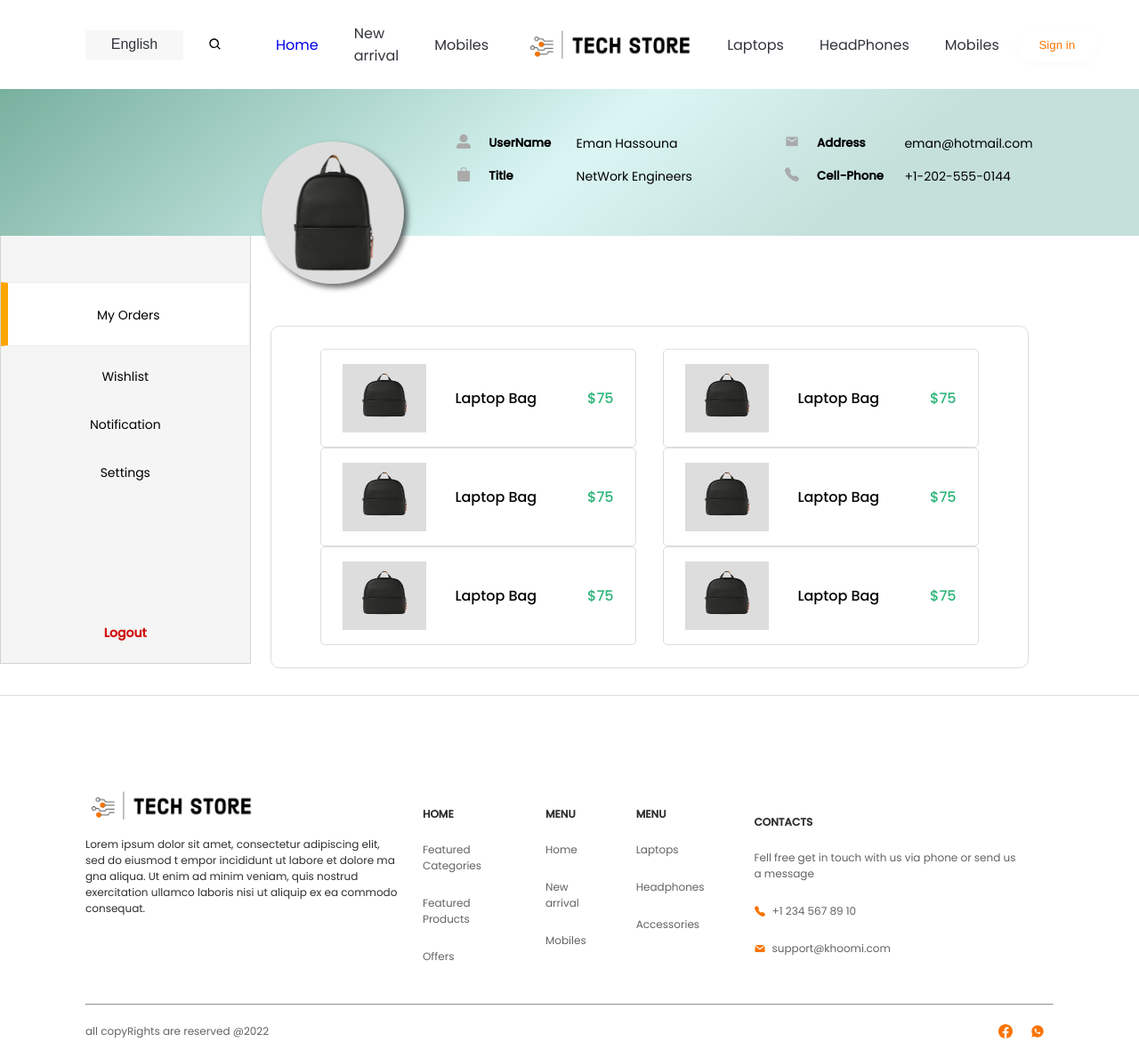
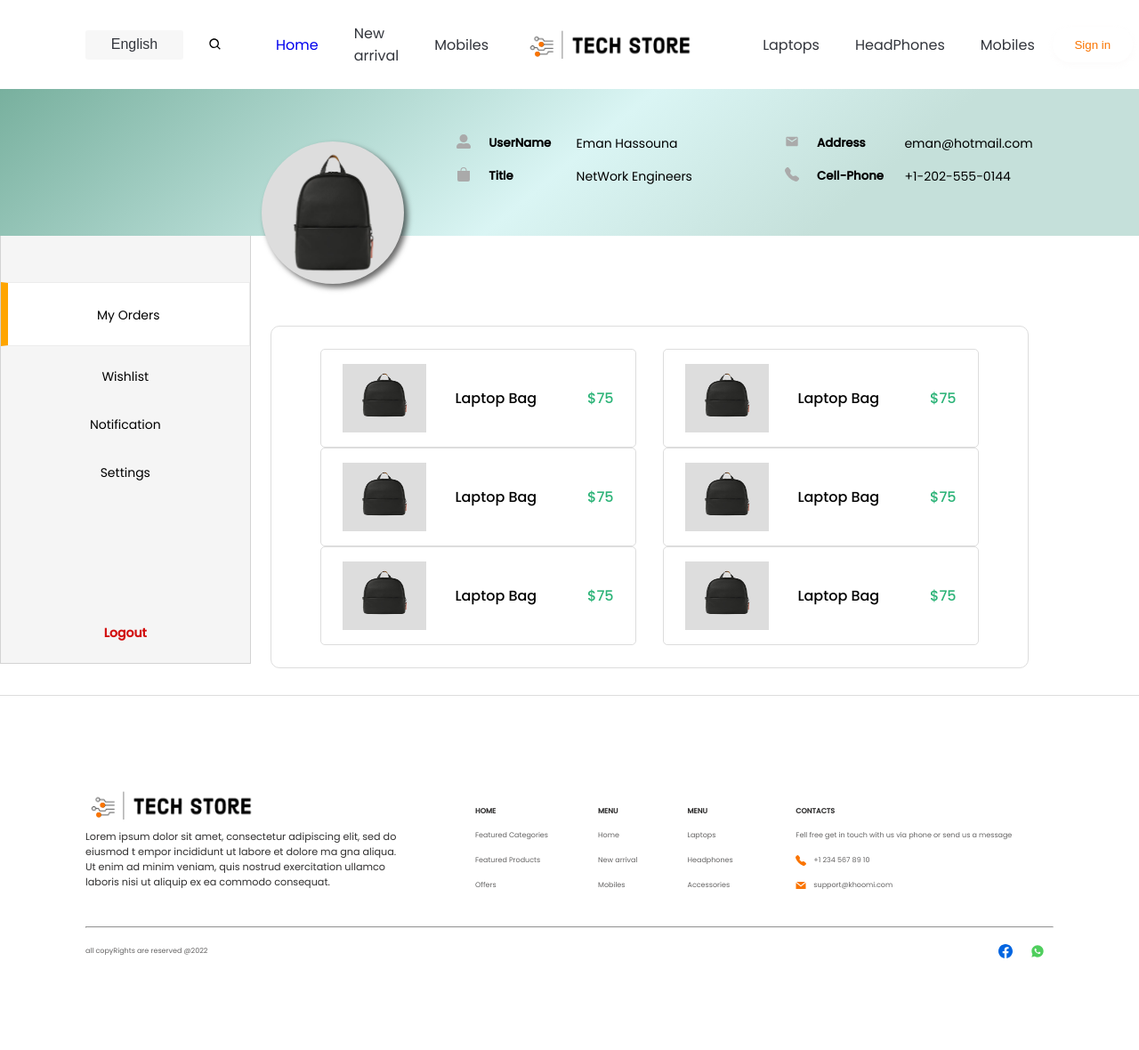
Before and after one commit to Ajyal-React/eCommerceApp_teamTwo, a React (Create React App) app: page /Profile in a window 1280 px wide. Shown: the whole page at 89% size. After the commit the page ends 1152 px from the top, so only its background shows below. Built offline with nearby package versions, Linux system fonts and the light colour scheme.

Commit message:
make responsive style to footer & main nav relate #40

```diff
--- a/src/Components/Navbar/FooterNav.Style.js
+++ b/src/Components/Navbar/FooterNav.Style.js
@@ -5,36 +5,76 @@ import { GrMail } from "react-icons/gr";
 
 export const FooterContainer = styled("div")`
   min-height: 270px;
+
+
 `;
+export const FirstSecContainer = styled("div")`
+display:flex;
+ flex-direction:row;
+
+
+   @media (max-width: 376px) {
+      flex-wrap: wrap;
+      justify-content:center;
+
+    }
+`;
+
 export const FirstSide = styled("div")`
   width: 414px;
+  display:flex;
+   flex-direction:column;
+  @media (max-width: 376px) {
+    width: 375px;
+    align-items:center;
+
+  }
 `;
 
 export const LogoImg = styled("Img")`
   width: 188px;
   height: 39px;
+  @media (max-width: 376px) {
+
+  }
 `;
 
 export const FooterText = styled(Paragraphe)`
   max-width: 358px;
-  font-size: 12px;
+  font-size: .7rem;
   color: #302f2f;
   text-align: left;
+  @media (max-width: 376px) {
+     max-width: 345px;
+    text-align: center;}
 `;
-export const SecondSide = styled("div")``;
+export const SecondSide = styled("div")`
+@media (max-width: 376px) {
+width:375px;
+
+
+ }
+`;
 
 export const FooterTitle = styled(Title)`
-  font-size: 12px;
+  font-size: .5rem;
   color: #302f2f;
 `;
 
+
 export const FooterSubTitle = styled(Paragraphe)`
-  font-size: 12px;
+  font-size: .5rem;
   color: #646363;
   padding-right: 1vh;
+  @media (max-width: 376px) {
+
+   color: #302f2f;
+  }
+
 `;
 export const MenuContainer = styled("div")`
   margin: 3vh;
+
 `;
 export const ContactContainer = styled("div")`
   margin: 3vh;
--- a/src/Components/Navbar/FooterNav.js
+++ b/src/Components/Navbar/FooterNav.js
@@ -23,6 +23,9 @@ import {
   GrMailIcon,
   ContactContainer,
   FlexCenter,
+  FirstSecContainer,
+
+
 } from "./FooterNav.Style";
 import LogoImage from "../../images/Group 14849.png";
 import { ThirdSide } from "./MainNavbar.Style";
@@ -34,7 +37,8 @@ import { IconContext } from "react-icons/lib";
 function FooterNav() {
   return (
     <FooterContainer>
-      <FlexBoxRow>
+
+      <FirstSecContainer>
         <FirstSide>
           <LogoImg src={LogoImage}></LogoImg>
           <FooterText>
@@ -80,9 +84,11 @@ function FooterNav() {
           <ContactContainer>
             <FlexCol>
               <FooterTitle>Contacts</FooterTitle>
+
               <FooterSubTitle>
                 Fell free get in touch with us via phone or send us a message
               </FooterSubTitle>
+
               <IconsSec>
                 {" "}
                 <FlexBoxCenter>
@@ -97,10 +103,13 @@ function FooterNav() {
                   <FooterSubTitle>support@khoomi.com</FooterSubTitle>
                 </FlexBoxCenter>
               </IconsSec>
+
             </FlexCol>
           </ContactContainer>
         </ThirdSide>
-      </FlexBoxRow>
+      </FirstSecContainer>
+
+
       <HrStyle></HrStyle>
 
       <LastSide>
@@ -109,15 +118,19 @@ function FooterNav() {
 
           <SocialIcons>
             <FlexBoxRow>
-              <IconContext.Provider value={{ color: "#FA7400" }}>
+
                 <SocialStyle>
                   {" "}
+                  <IconContext.Provider value={{ color: "#0165E1" }}>
                   <SiFacebook />
+                  </IconContext.Provider>
                 </SocialStyle>
                 <SocialStyle>
+                <IconContext.Provider value={{ color: "#4FCE5D" }}>
                   <RiWhatsappFill />
+                  </IconContext.Provider>
                 </SocialStyle>
-              </IconContext.Provider>
+
             </FlexBoxRow>
           </SocialIcons>
         </FlexCenter>
--- a/src/Components/Navbar/MainNavbar.Style.js
+++ b/src/Components/Navbar/MainNavbar.Style.js
@@ -3,10 +3,25 @@ import { BsHeart } from "react-icons/bs";
 import { AiOutlineUser } from "react-icons/ai";
 import { RiShoppingBagFill } from "react-icons/ri";
 import { Button } from "../../Global.style";
+import {CgMenuLeft}from "react-icons/cg"
 
 export const FirstSide = styled.div`
   margin: auto;
-`;
+  @media (max-width: 376px) {
+    display: none;
+  }
+`
+export const MenuResponsive = styled(CgMenuLeft)`
+display: none;
+@media (max-width: 376px) {
+ display: block;
+ height:20px;
+ width:20px;
+
+
+}
+`
+
 
 export const NavBG = styled.div`
   height: 100px;
@@ -16,6 +31,17 @@ export const NavBG = styled.div`
   width: 100%;
   z-index: 10000;
   display: flex;
+  @media (max-width: 376px) {
+    height: 75px;
+  }
+`;
+export const CategoriesList = styled.ul`
+  list-style: none;
+  margin:0;
+  @media (max-width: 376px) {
+    display:none;
+
+   }
 `;
 
 export const CenterSide = styled.div`
@@ -24,6 +50,16 @@ export const CenterSide = styled.div`
 
 export const ListItems = styled.li`
   padding: 0 20px;
+  @media (max-width: 376px) {
+    display: none;
+    padding:0;
+  }
+`;
+export const LogoImg = styled.div`
+  padding: 0 20px;
+  @media (max-width: 376px) {
+   padding:0;
+  }
 `;
 
 export const ThirdSide = styled.div`
@@ -51,4 +87,10 @@ export const CustomSign = styled(Button)`
     background: #fff;
     color: #fa7400;
   }
+  @media (max-width: 376px) {
+    background: none;
+    width: 45px;
+    height: 0;
+    padding:0;
+  }
 `;
--- a/src/Components/Navbar/MainNavbar.js
+++ b/src/Components/Navbar/MainNavbar.js
@@ -20,17 +20,22 @@ import {
   AiOutlineUserIcon,
   RiShoppingBagFillIcon,
   CustomSign,
+  MenuResponsive,
+  LogoImg,
+  CategoriesList
 } from "./MainNavbar.Style";
 import image from "../../images/Group 14849.png";
 import { useSelector } from "react-redux";
+
 
 function MainNavbar() {
   const dataStore = useSelector((store) => store);
   return (
     <NavBG>
       <InnerContainer>
-        <FlexBoxRow>
+        <FlexBoxCenter>
           <FirstSide>
+
             <FlexBoxCenter>
               <Button
                 backgroundColor="#7B77770F"
@@ -46,10 +51,15 @@ function MainNavbar() {
               </Button>
               <BiSearch />
             </FlexBoxCenter>
+
+
+
           </FirstSide>
+          <MenuResponsive/>
 
           <CenterSide>
-            <StyledList>
+          <FlexBoxCenter>
+            <CategoriesList>
               <FlexBoxCenter>
                 <ListItems>
                   <Paragraphe fontSize="16px" color="#32353C">
@@ -66,10 +76,14 @@ function MainNavbar() {
                     Mobiles
                   </Paragraphe>
                 </ListItems>
-                <ListItems>
+                </FlexBoxCenter>
+            </CategoriesList>
+                <LogoImg>
                   {" "}
                   <img src={image} alt="logo" />
-                </ListItems>
+                </LogoImg>
+                <CategoriesList>
+              <FlexBoxCenter>
                 <ListItems>
                   <Paragraphe fontSize="16px" color="#32353C">
                     Laptops
@@ -86,7 +100,8 @@ function MainNavbar() {
                   </Paragraphe>
                 </ListItems>
               </FlexBoxCenter>
-            </StyledList>
+            </CategoriesList>
+            </FlexBoxCenter>
           </CenterSide>
           <ThirdSide>
             <FlexBoxCenter>
@@ -108,7 +123,7 @@ function MainNavbar() {
               )}
             </FlexBoxCenter>
           </ThirdSide>
-        </FlexBoxRow>
+        </FlexBoxCenter>
       </InnerContainer>
     </NavBG>
   );
```
Also changed, not shown: 1 other file (tests, documents, lock files or other folders).
